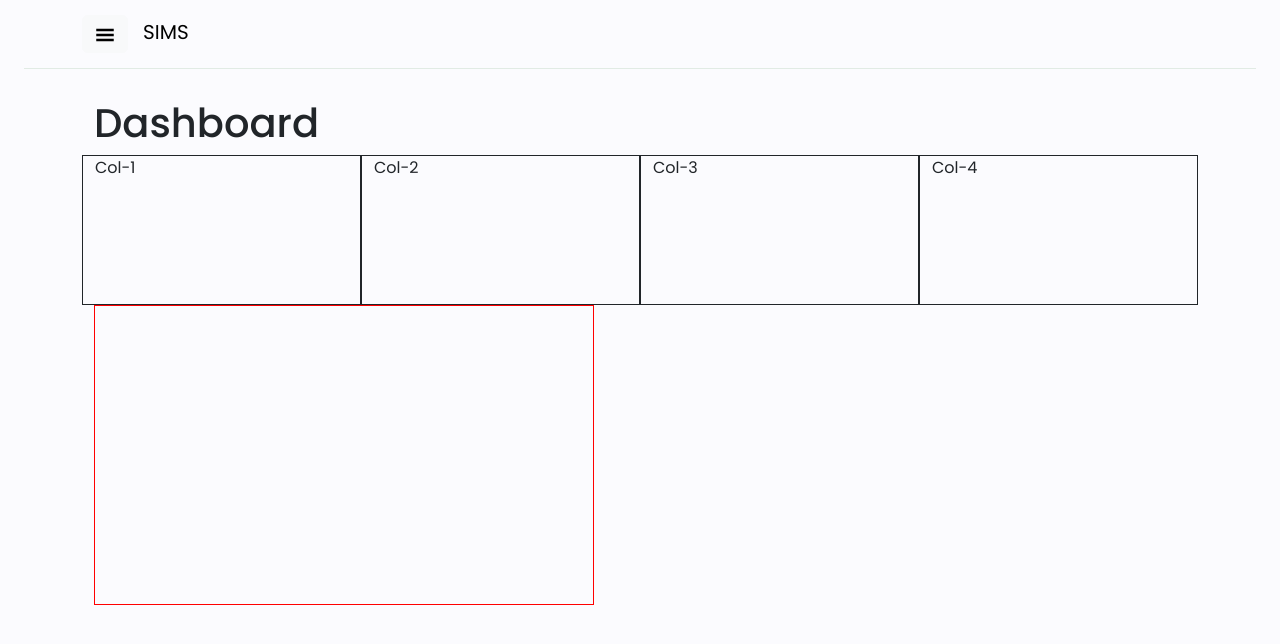
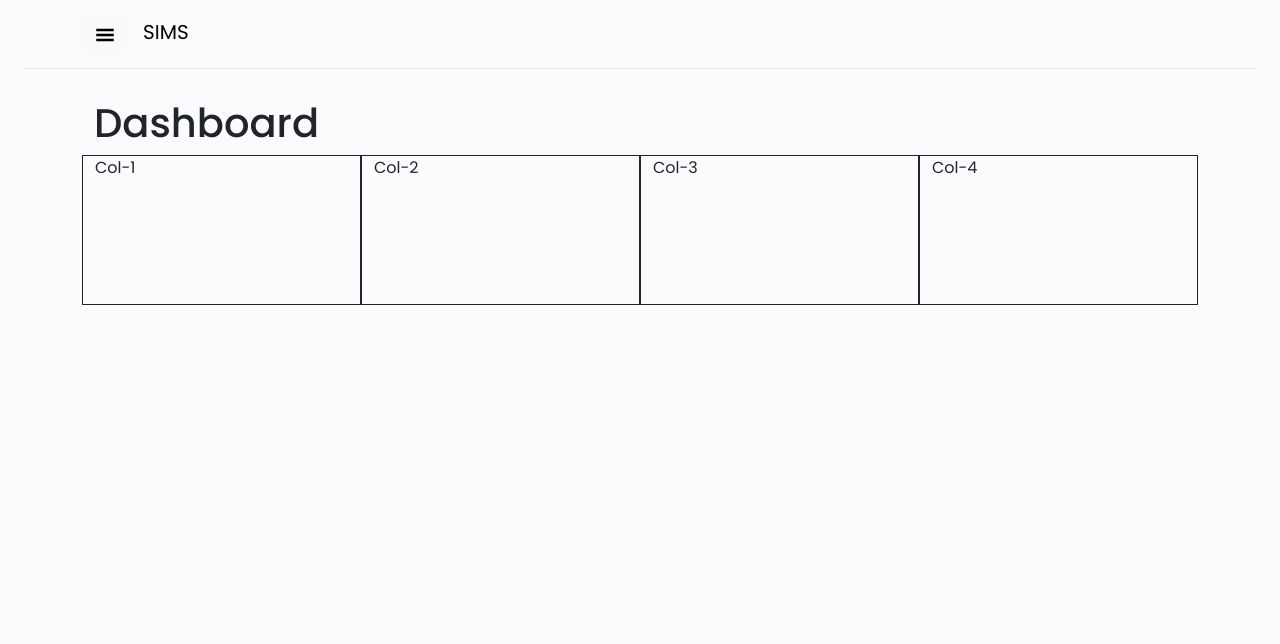
Before and after one commit to MarkRyuo/SalesInventoryManagementSystem_SIMS, a React (Vite) app in the folder client/: page /DashboardPage in a window 1280 px wide. Shown: the top 644 px of the page. Built offline with nearby package versions, Linux system fonts and the light colour scheme.

Commit message:
Subject : Body

```diff
--- a/client/src/pages/DashboardPage.jsx
+++ b/client/src/pages/DashboardPage.jsx
@@ -1,4 +1,4 @@
-import {Container} from 'react-bootstrap' ;
+import {Container, Row, Col} from 'react-bootstrap' ;
 import { MainLayout } from '../layout/MainLayout';
 import { Charts } from '../components/Dashboard/Charts';
 import BigCharts from '../components/Dashboard/BigCharts';
@@ -13,7 +13,11 @@ export const DashboardPage = () => {
                 <h1>Dashboard</h1>
                 <div>
                     <Charts />
-                    <BigCharts />
+                    <Row>
+                        <Col>
+
+                        </Col>
+                    </Row>
                 </div>
             </Container>
         </MainLayout>
```
